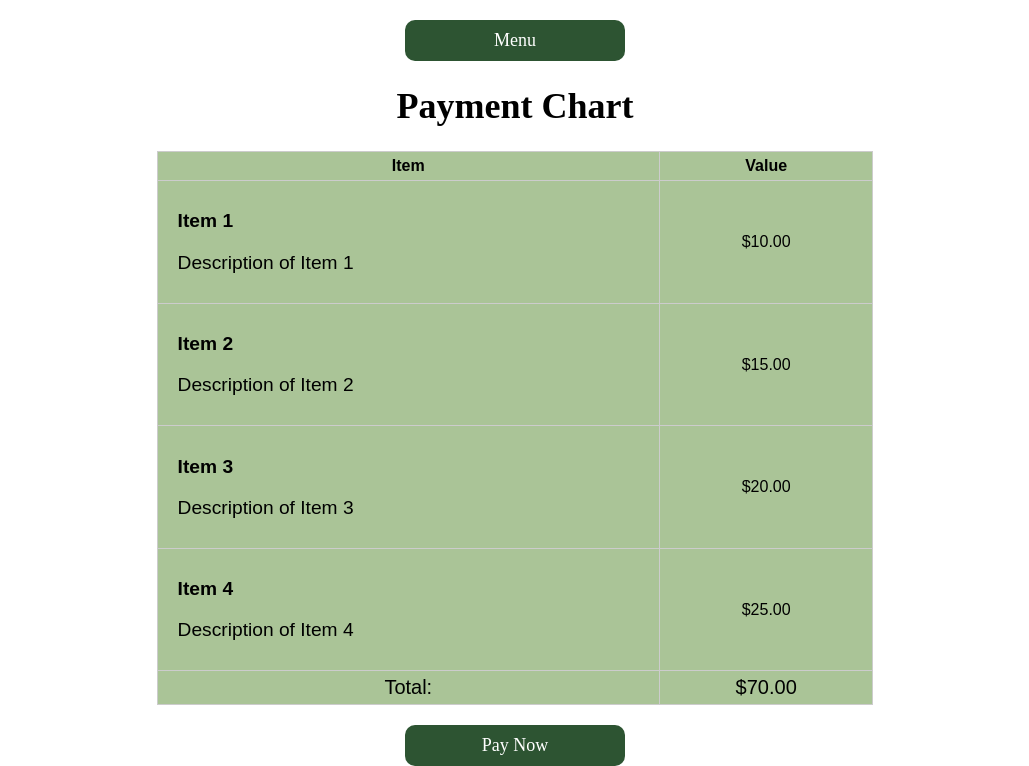
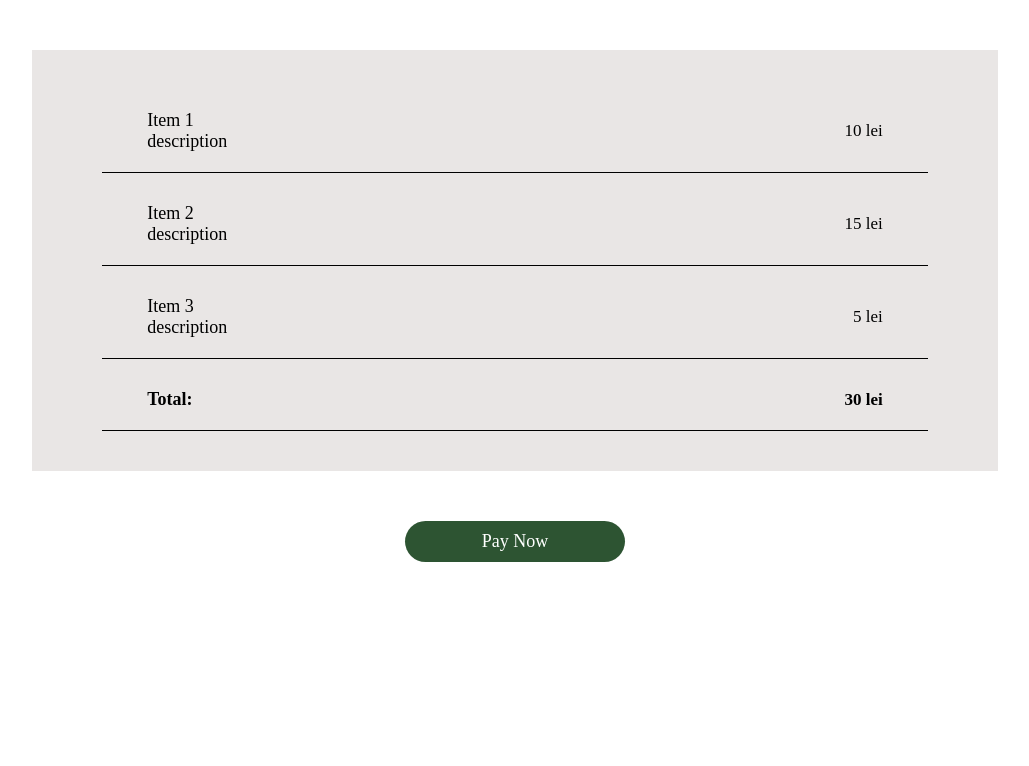
Before and after one commit to emimaostafe/b2tea, a PHP site: page /pages/pay.html in a window 1280 px wide. Shown: the part 80-846 px from the top of the page, without its empty margins (125-1154 px from the left). After the commit the page ends 642 px from the top, so only its background shows below. Run offline with PHP 8.4, Linux system fonts and the light colour scheme; some libraries are stand-ins or nearby versions; some web fonts are replaced.

Commit message:
changed chart and others

```diff
--- a/pages/pay.html
+++ b/pages/pay.html
@@ -52,69 +52,46 @@
 
     <head>
         <title>Payment Chart</title>
-        <link rel="stylesheet" type="text/css" href="pay.css">
+
 
 
     </head>
 
     <body>
-        <a href="newmenu.html" class="menu-button">Menu</a>
-        <div class="container">
-            <h1>Payment Chart</h1>
-            <table>
-                <thead>
-                    <tr>
-                        <th>Item</th>
-                        <th>Value</th>
-                    </tr>
-                </thead>
-                <tbody>
-                    <tr>
-                        <td>
-                            <div class="item">
-                                <h3>Item 1</h3>
-                                <p>Description of Item 1</p>
-                            </div>
-                        </td>
-                        <td>$10.00</td>
-                    </tr>
-                    <tr>
-                        <td>
-                            <div class="item">
-                                <h3>Item 2</h3>
-                                <p>Description of Item 2</p>
-                            </div>
-                        </td>
-                        <td>$15.00</td>
-                    </tr>
-                    <tr>
-                        <td>
-                            <div class="item">
-                                <h3>Item 3</h3>
-                                <p>Description of Item 3</p>
-                            </div>
-                        </td>
-                        <td>$20.00</td>
-                    </tr>
-                    <tr>
-                        <td>
-                            <div class="item">
-                                <h3>Item 4</h3>
-                                <p>Description of Item 4</p>
-                            </div>
-                        </td>
-                        <td>$25.00</td>
-                    </tr>
-                </tbody>
-                <tfoot>
-                    <tr>
-                        <td>Total:</td>
-                        <td>$70.00</td>
-                    </tr>
-                </tfoot>
-            </table>
-            <a href="goodbye.html" class="pay-button">Pay Now</a>
+        <div class="receipt">
+
+            <div class="section">
+                <div class="product">
+                    <div class="name">Item 1</div>
+                    <div class="description">description</div>
+                </div>
+                <div class="price">10 lei</div>
+            </div>
+
+            <div class="section">
+                <div class="product">
+                    <div class="name">Item 2</div>
+                    <div class="description">description</div>
+                </div>
+                <div class="price">15 lei</div>
+            </div>
+
+            <div class="section">
+                <div class="product">
+                    <div class="name">Item 3</div>
+                    <div class="description">description</div>
+                </div>
+                <div class="price">5 lei</div>
+            </div>
+            <div class="section">
+                <div class="total">
+                    <div class="name">Total:</div>
+                </div>
+                <div class="total-price">30 lei</div>
+            </div>
+
         </div>
     </body>
 
 </html>
+<a href="goodbye.html" class="pay-button">Pay Now</a>
--- a/styles/pay.css
+++ b/styles/pay.css
@@ -2,51 +2,60 @@
 p,h3{
   font-family: 'Poppins', sans-serif;
   font-size: larger;
-  text-align: left;
+  text-align: center;
 }
 
 h1 {
 	text-align: center;
    font-size: 36px;
 }
+.receipt {
+    width: 70%;
+    padding: 35px;
+    margin: 50px auto;
+    background-color: #e9e6e5;
+    display: flex;
+    flex-direction: column;
+    align-items: center;
+    justify-content: space-between;
+  }
 
-table {
-	border-collapse: collapse;
-	margin: 20px auto;
+  .section {
+    margin: 5px auto;
+    width: 90%;
+    height: 15%;
+    display: flex;
+    flex-direction: row;
+    align-items: center;
+    justify-content: space-between;
+    padding: 10px;
+    border-bottom: 1px solid black;
+  }
+  .product,
+  .price,
+  .total,
+  .total-price {
+    margin: 10px auto;
     width: 70%;
-    background-color:#aac497;
-    border-color: #17391B;
+    font-size: 18px;
+    display: flex;
+    flex-direction: column;
+    align-items: space-between;
+    padding: 0px;
+  }
 
+  .price,
+  .total-price {
+    width: 100px;
+    font-size: 17px;
+    text-align: right;
+    align-items: flex-end;
+  }
+
+.total,
+.total-price{
+    font-weight: 600;
 }
-
-table th,
-table td {
-    padding: 5px 15px;
-	text-align: center;
-    border: 1px solid #ccc;
-    font-family: 'Poppins', sans-serif;
-}
-.item {
-
-    background-color:  transparent;
-    border-radius: 10px;
-    text-align: left;
-    padding: 5px;
-}
-table th {
-	background-color: transparent;
-
-}
-
-table td:last-child,
-table tfoot td:last-child {
-	text-align: center;
-}
-table tfoot{
-    font-size: 20px;
-    width: 200px;
-}
-
 button {
 	display: block;
 	margin: 20px auto;
@@ -54,14 +63,10 @@ button {
 	background-color: #17391B;
 	color: #17391B;
 	border: none;
-	border-radius: 10px;
+	border-radius: 25px;
 	font-size: 18px;
 	cursor: pointer;
 }
-
-
-
-
 .pay-button,
 .home-button,
 .menu-button,
@@ -72,14 +77,13 @@ button {
     background-color: #2d5432;
     color: #fff;
     border: none;
-    border-radius: 10px;
+    border-radius: 25px;
     font-size: 18px;
     cursor: pointer;
     text-align: center;
     width: 200px;
     text-decoration: none;
 }
-
 .pay-button:hover,
 .home-button:hover,
 .menu-button:hover,
@@ -89,19 +93,10 @@ button {
 }
 
 
-.success-table {
+.succes{
     margin: 50px auto;
-    width: 70%;
-    background-color: #708c5a;
-    border-collapse: collapse;
-
-}
-
-.success-table td {
-    padding: 20px;
-    font-size: 24px;
+    width: 60%;
+    background-color: #c4d7c0;
+    padding: 30px;
     border-radius: 10px;
 }
-.success-table thead{
-    border-radius: 10px;
-}
```
Also changed, not shown: pages/goodbye.html (+3 -7 lines).
